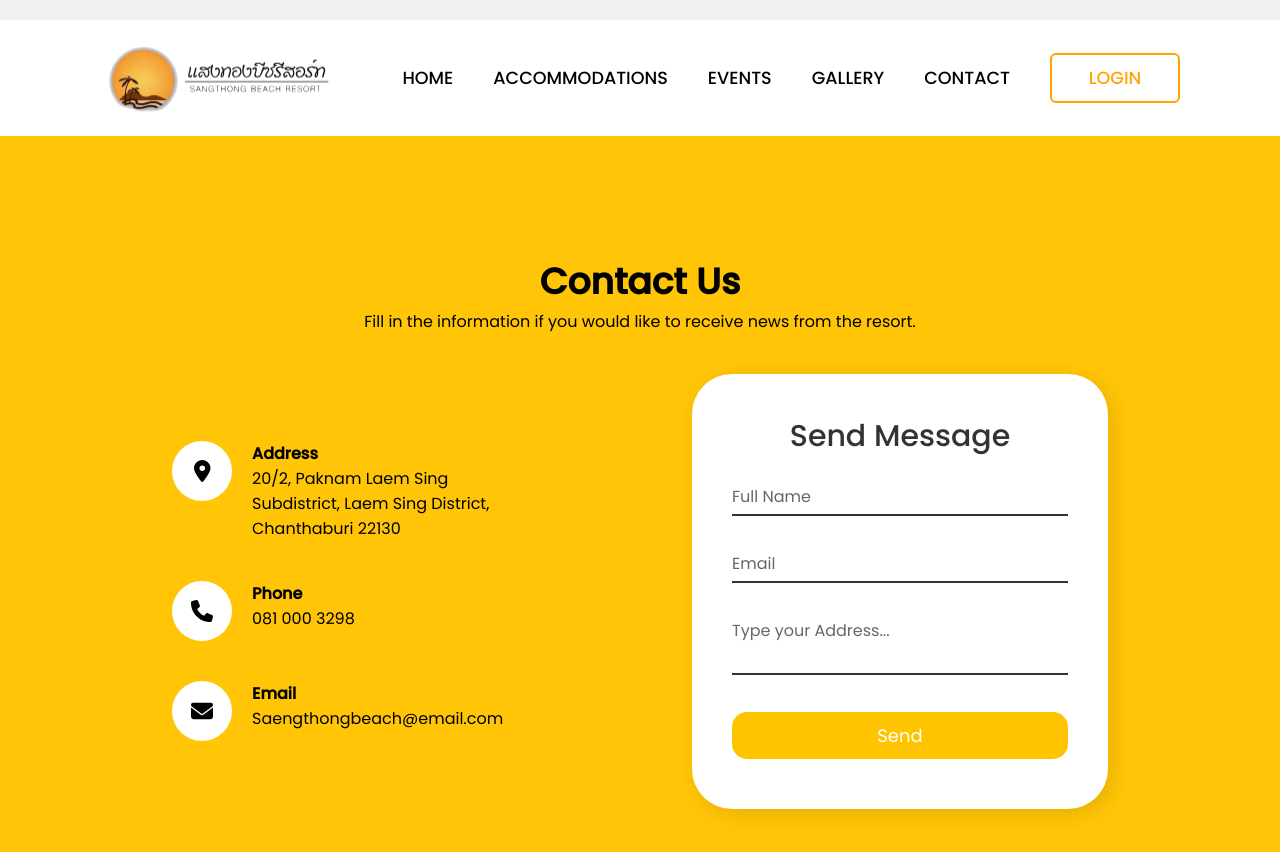
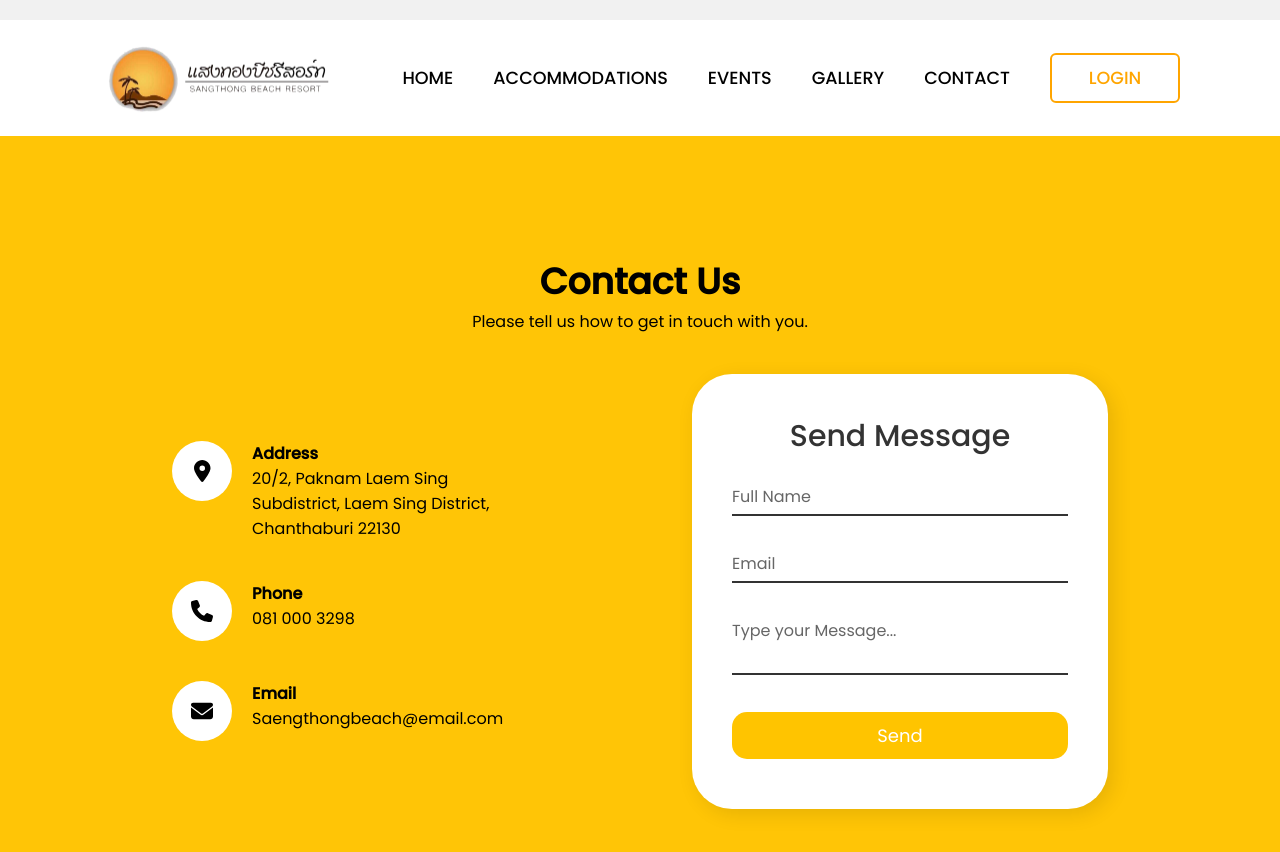
Before and after one commit to Sakkarinbell/ResortProject, a React (Vite) app: page /contact in a window 1280 px wide. Shown: the top 852 px of the page. Built offline with nearby package versions, Linux system fonts and the light colour scheme.

Commit message:
Update Contact.jsx

```diff
--- a/src/Component/Contact/Contact.jsx
+++ b/src/Component/Contact/Contact.jsx
@@ -11,7 +11,7 @@ function Contact() {
       <div className="content">
         <h2>Contact Us</h2>
         <p>
-         Fill in the information if you would like to receive news from the resort.
+         Please tell us how to get in touch with you.
         </p>
       </div>
       <div className="container">
@@ -60,7 +60,7 @@ function Contact() {
             </div>
             <div className="inputbox">
               <textarea name="msg" required placeholder=""></textarea>
-              <span>Type your Address...</span>
+              <span>Type your Message...</span>
             </div>
             <div className="inputbox">
               <input type="submit" name="" value="Send" />
```
